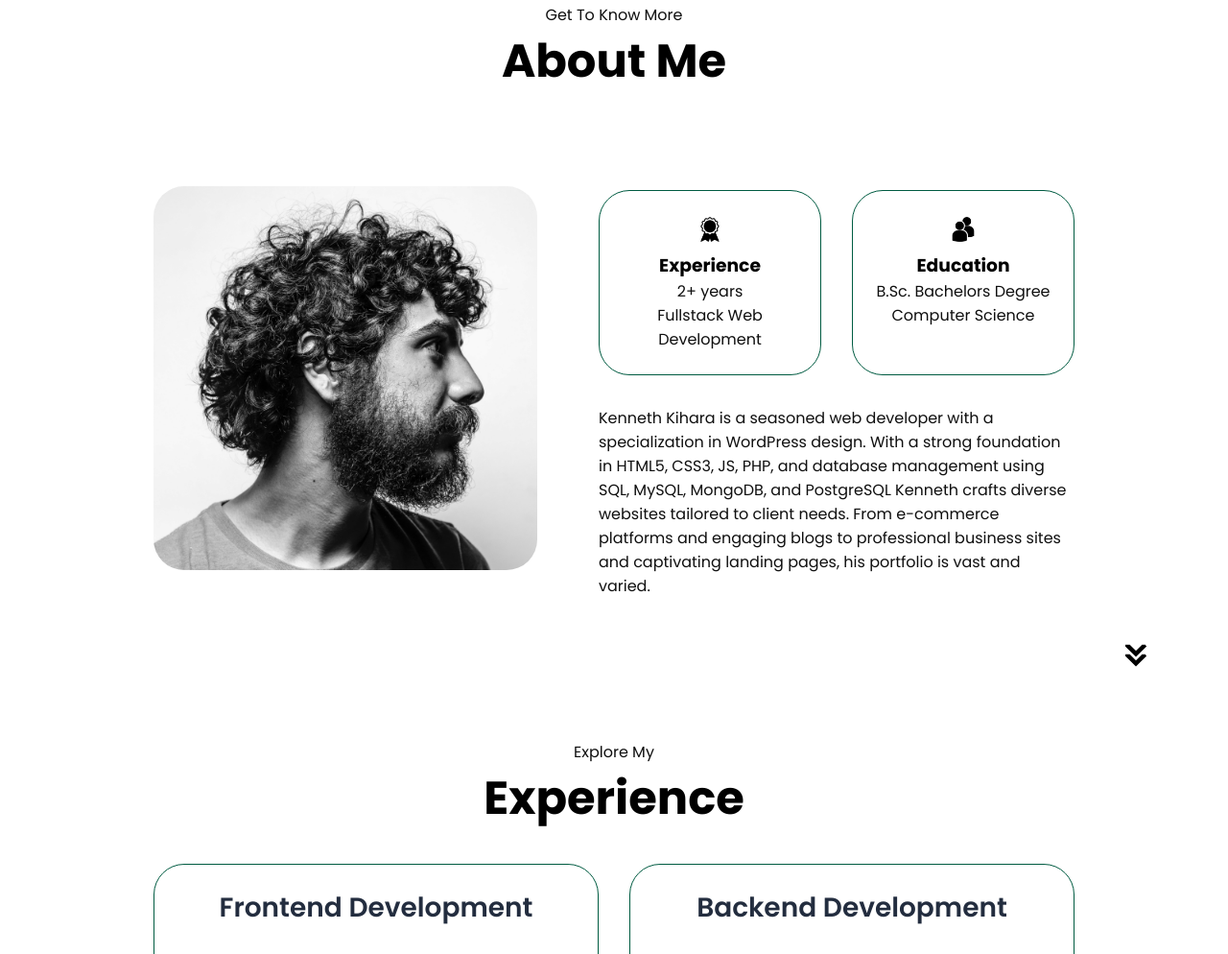
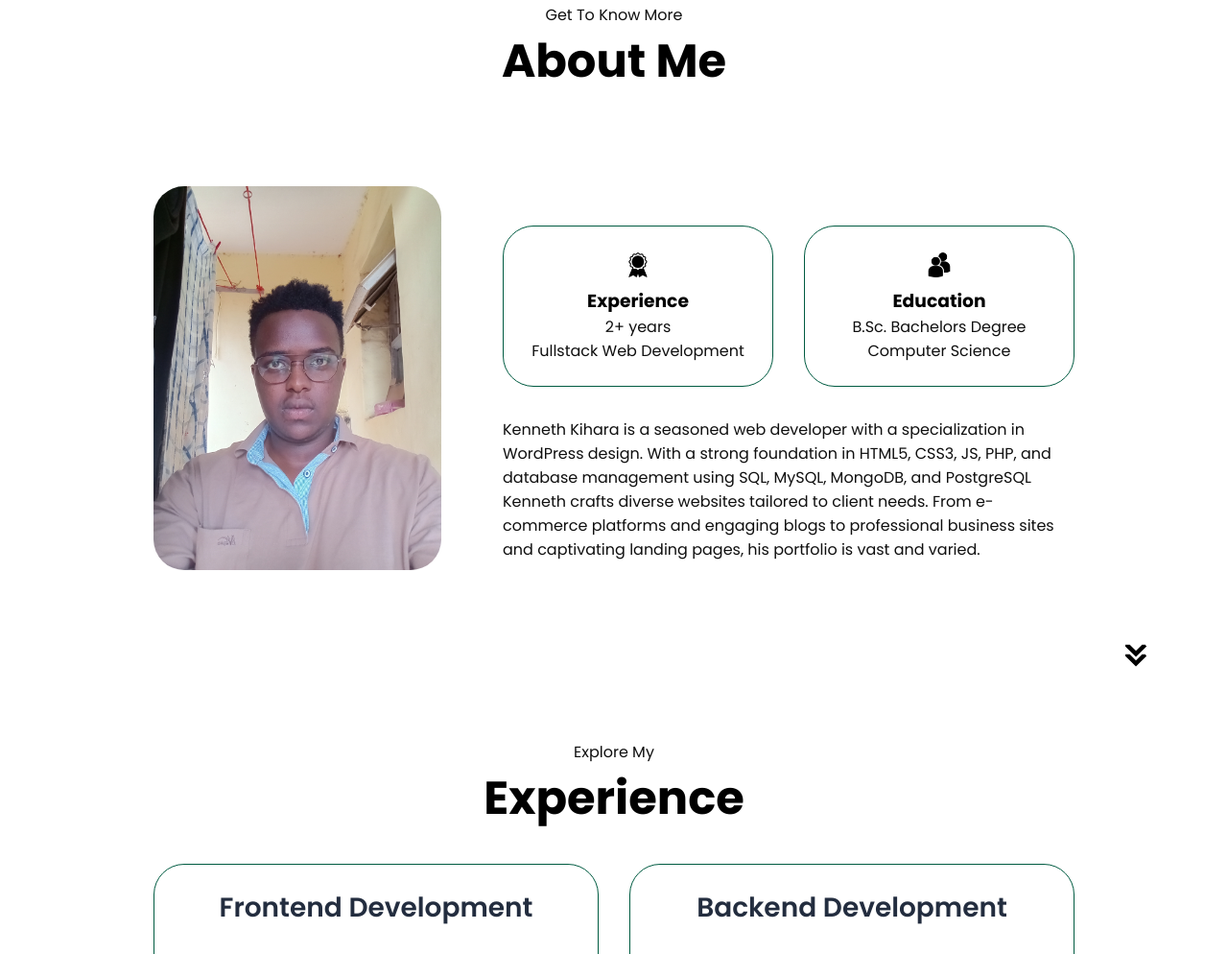
Before and after one commit to kennethkimachia/Website-Developer-portfolio, a plain HTML site: page index.html in a window 1280 px wide. Shown: the part 925-1919 px from the top of the page at 96% size. Drawn offline with nearby package versions, Linux system fonts and the light colour scheme.

Commit message:
about picture update

```diff
--- a/index.html
+++ b/index.html
@@ -70,7 +70,7 @@
       <div class="section-container">
         <div class="section__pic-container">
           <img
-            src="./assets/about-pic.png"
+            src="./assets/20231012_163335.jpg"
             alt="Profile picture"
             class="about-pic"
           />
```
Also changed, not shown: assets/20231012_163335.jpg (added).
